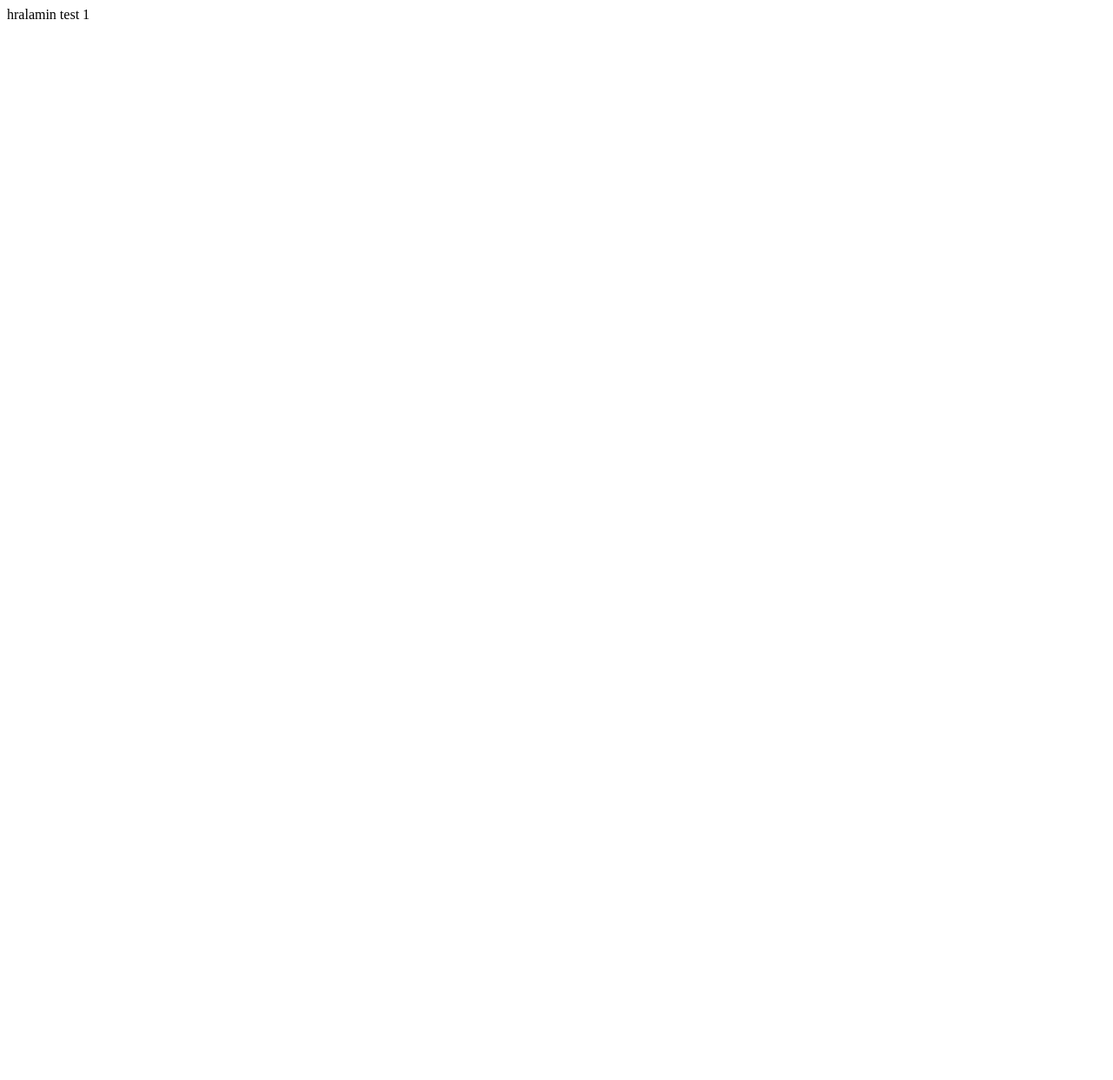
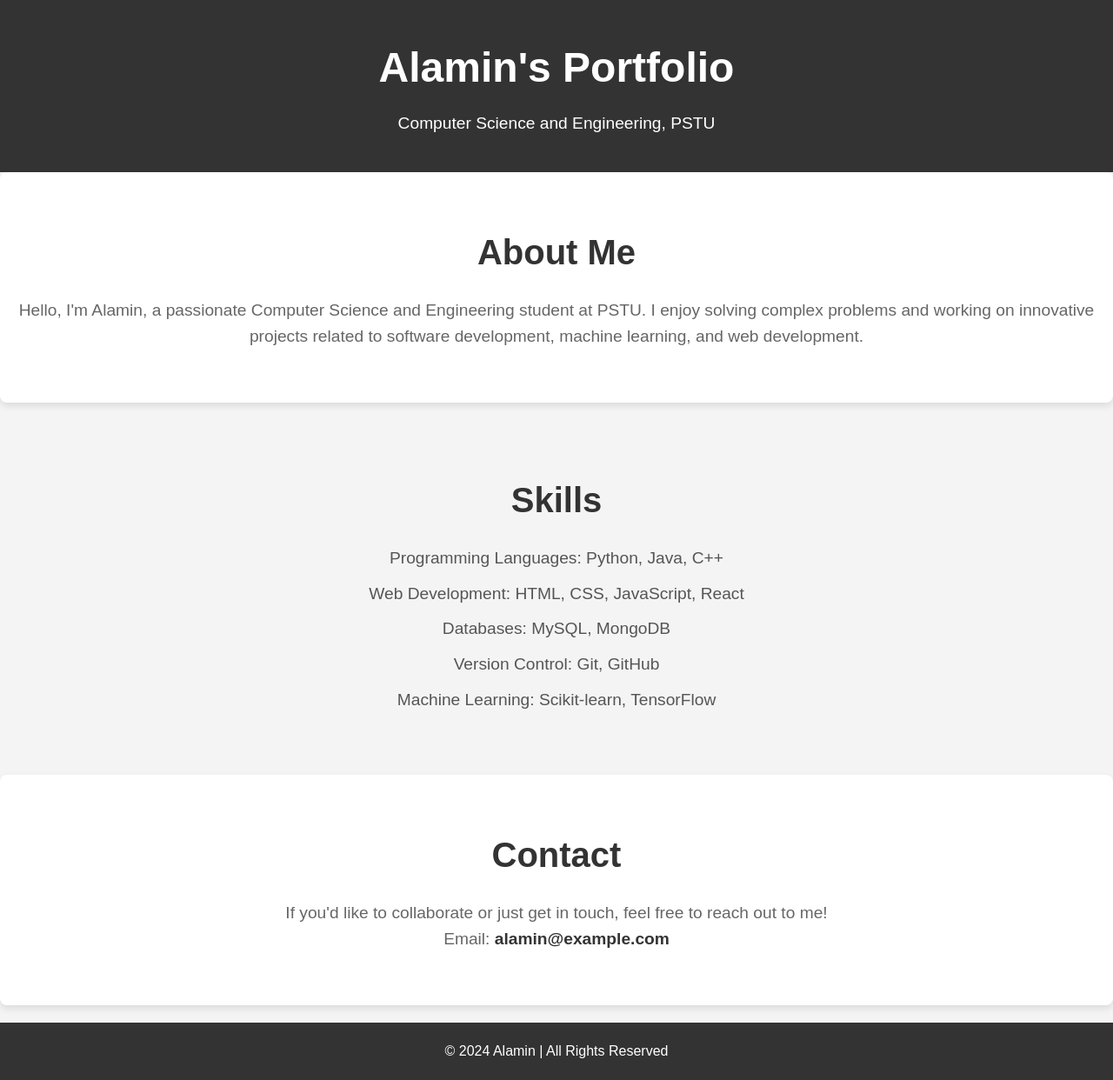
Before and after one commit to hralamin6/test, a plain HTML site: page index.html in a window 1280 px wide. Shown: the whole page at 87% size. Before the commit the page ends 800 px from the top, so only its background shows below. Drawn offline with Linux system fonts and the light colour scheme.

Commit message:
Update index.html

```diff
--- a/index.html
+++ b/index.html
@@ -1,3 +1,138 @@
-<html>
-<body> hralamin test 1</body>
+<!DOCTYPE html>
+<html lang="en">
+<head>
+    <meta charset="UTF-8">
+    <meta name="viewport" content="width=device-width, initial-scale=1.0">
+    <title>Alamin's Portfolio</title>
+    <style>
+        * {
+            margin: 0;
+            padding: 0;
+            box-sizing: border-box;
+        }
+
+        body {
+            font-family: 'Arial', sans-serif;
+            line-height: 1.6;
+            background-color: #f4f4f4;
+            color: #333;
+        }
+
+        header {
+            background-color: #333;
+            color: #fff;
+            padding: 40px 0;
+            text-align: center;
+        }
+
+        header h1 {
+            font-size: 3rem;
+            margin-bottom: 10px;
+        }
+
+        header p {
+            font-size: 1.2rem;
+            font-weight: 300;
+        }
+
+        section {
+            padding: 60px 0;
+        }
+
+        section#about, section#contact {
+            background-color: #fff;
+            margin-bottom: 20px;
+            box-shadow: 0 4px 8px rgba(0, 0, 0, 0.1);
+            border-radius: 8px;
+        }
+
+        section h2 {
+            font-size: 2.5rem;
+            margin-bottom: 20px;
+            text-align: center;
+            color: #333;
+        }
+
+        section p {
+            font-size: 1.2rem;
+            text-align: center;
+            color: #666;
+            line-height: 1.6;
+        }
+
+        ul {
+            list-style-type: none;
+            padding: 0;
+        }
+
+        ul li {
+            font-size: 1.2rem;
+            margin-bottom: 10px;
+            text-align: center;
+            color: #555;
+        }
+
+        a {
+            color: #333;
+            text-decoration: none;
+            font-weight: bold;
+        }
+
+        footer {
+            background-color: #333;
+            color: #fff;
+            padding: 20px 0;
+            text-align: center;
+        }
+
+        footer p {
+            font-size: 1rem;
+            font-weight: 300;
+        }
+    </style>
+</head>
+<body>
+
+    <header>
+        <div class="container">
+            <h1>Alamin's Portfolio</h1>
+            <p>Computer Science and Engineering, PSTU</p>
+        </div>
+    </header>
+
+    <section id="about">
+        <div class="container">
+            <h2>About Me</h2>
+            <p>Hello, I'm Alamin, a passionate Computer Science and Engineering student at PSTU. I enjoy solving complex problems and working on innovative projects related to software development, machine learning, and web development.</p>
+        </div>
+    </section>
+
+    <section id="skills">
+        <div class="container">
+            <h2>Skills</h2>
+            <ul>
+                <li>Programming Languages: Python, Java, C++</li>
+                <li>Web Development: HTML, CSS, JavaScript, React</li>
+                <li>Databases: MySQL, MongoDB</li>
+                <li>Version Control: Git, GitHub</li>
+                <li>Machine Learning: Scikit-learn, TensorFlow</li>
+            </ul>
+        </div>
+    </section>
+
+    <section id="contact">
+        <div class="container">
+            <h2>Contact</h2>
+            <p>If you'd like to collaborate or just get in touch, feel free to reach out to me!</p>
+            <p>Email: <a href="mailto:alamin@example.com">alamin@example.com</a></p>
+        </div>
+    </section>
+
+    <footer>
+        <div class="container">
+            <p>&copy; 2024 Alamin | All Rights Reserved</p>
+        </div>
+    </footer>
+
+</body>
 </html>
```
